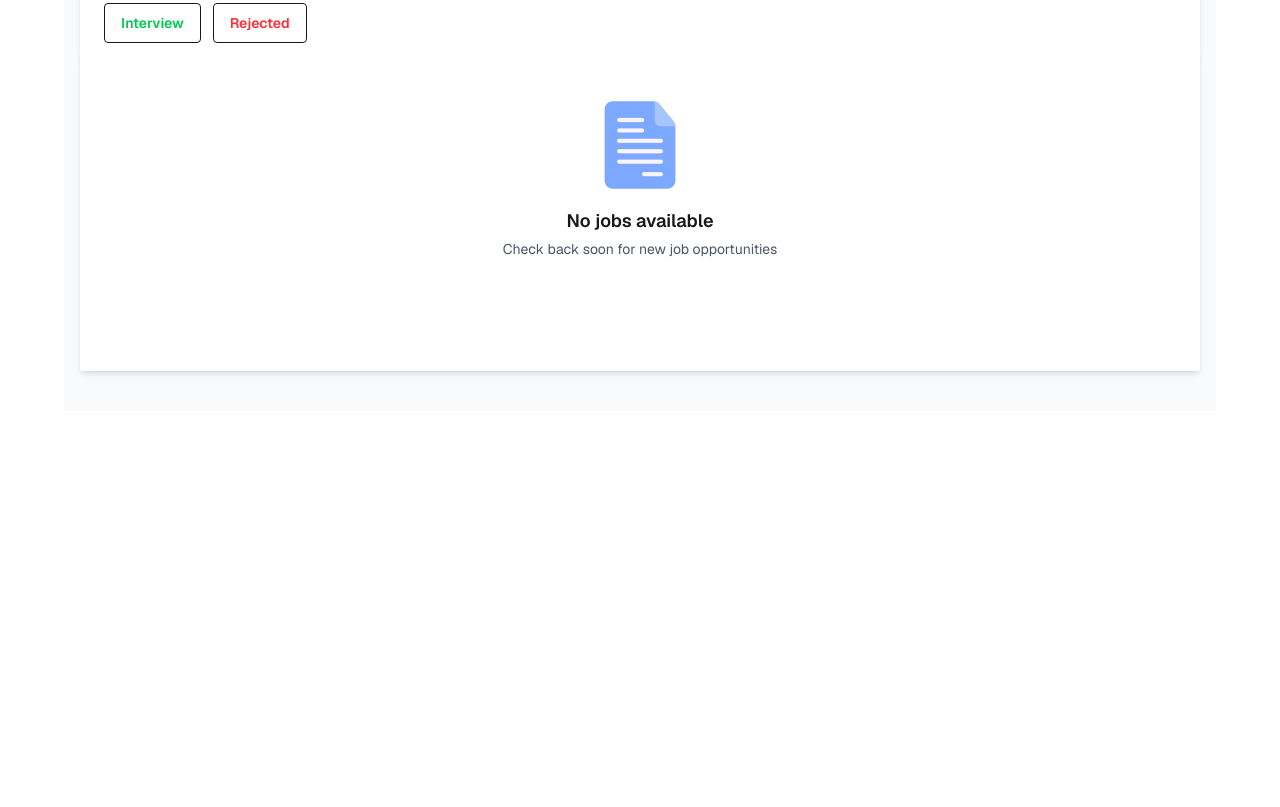
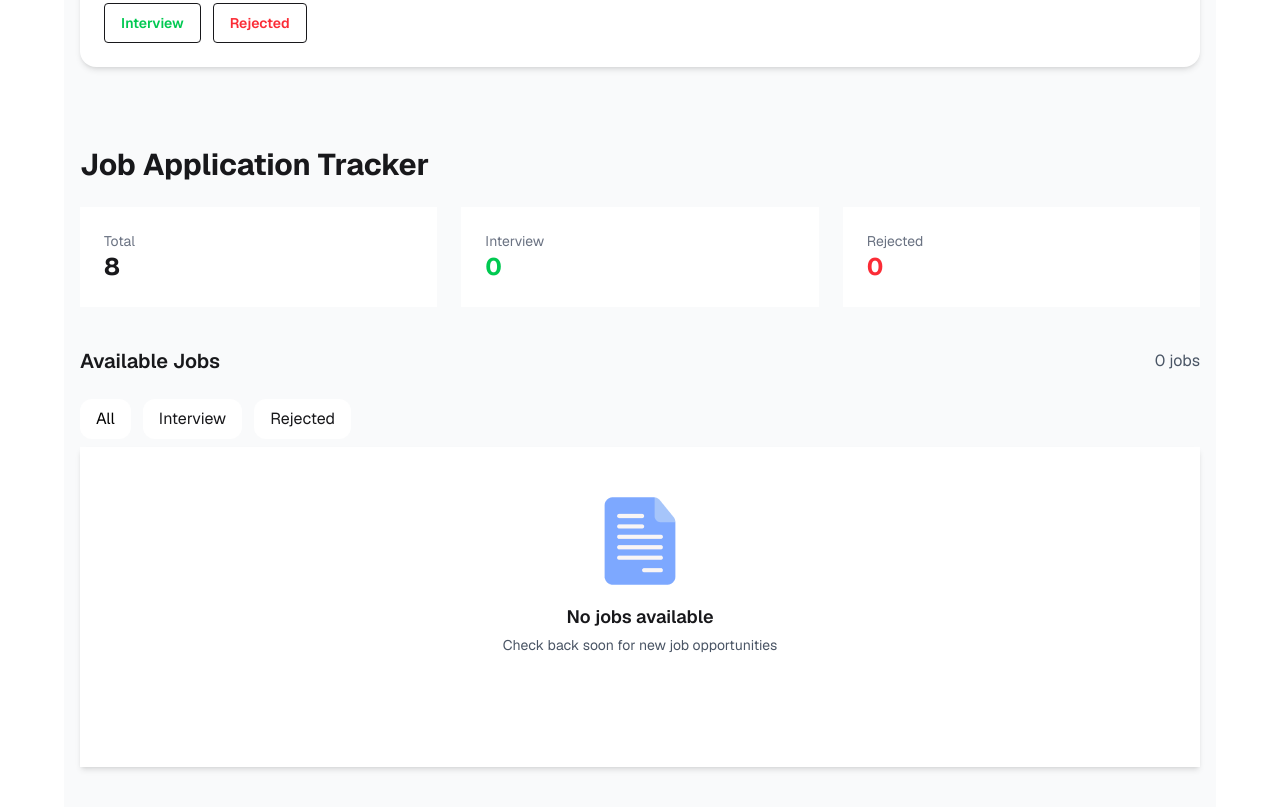
Before and after one commit to masud3239/assignment-4, a plain HTML site: page index.html in a window 1280 px wide. Shown: the part 2553-3360 px from the top of the page. Before the commit the page ends 2964 px from the top, so only its background shows below. Drawn offline with nearby package versions, Linux system fonts and the light colour scheme.

Commit message:
HTML & CSS Style Complete

```diff
--- a/index.html
+++ b/index.html
@@ -438,6 +438,45 @@
     </section>
 
 <!-- No Job Available -->
+
+    <header class="mb-10 mt-20">
+        <h1 class="text-3xl font-bold mb-6">Job Application Tracker</h1>
+
+        <div class="grid grid-cols-1 md:grid-cols-3 gap-6">
+
+            <div class="bg-white  p-6">    <!--  shadow rounded-2xl-->
+                <p class="text-sm text-gray-500">Total</p>
+                <h2 id="total" class="text-2xl font-bold">8</h2>
+            </div>
+
+            <div class="bg-white p-6"> <!--  shadow rounded-2xl-->
+                <p class="text-sm text-gray-500">Interview</p>
+                <h2 id="interviewCount" class="text-2xl font-bold text-green-500">0</h2>
+            </div>
+
+            <div class="bg-white p-6"> <!--  shadow rounded-2xl-->
+                <p class="text-sm text-gray-500">Rejected</p>
+                <h2 id="rejectedCount" class="text-2xl font-bold text-red-500">0</h2>
+            </div>
+
+        </div>
+    </header>
+
+    <!-- Available Jobs  -->
+    <section class="flex justify-between items-center mb-6">
+        <h3 class="text-xl font-semibold">Available Jobs</h3>
+        <p class="text-gray-600">0 jobs</p>
+    </section>
+
+    <!--  Buttons -->
+    <section class="mb-6">
+        <div class="flex gap-3 flex-wrap">
+            <button class="filter-btn bg-white text-black px-4 py-2 rounded-xl">All</button>
+            <button class="filter-btn bg-white px-4 py-2 rounded-xl">Interview</button>
+            <button class="filter-btn bg-white px-4 py-2 rounded-xl">Rejected</button>
+        </div>
+    </section>
+
 <section class="-mt-4">
 
         <div class="nojob mx-auto bg-white shadow-md  p-8 text-center">
```
